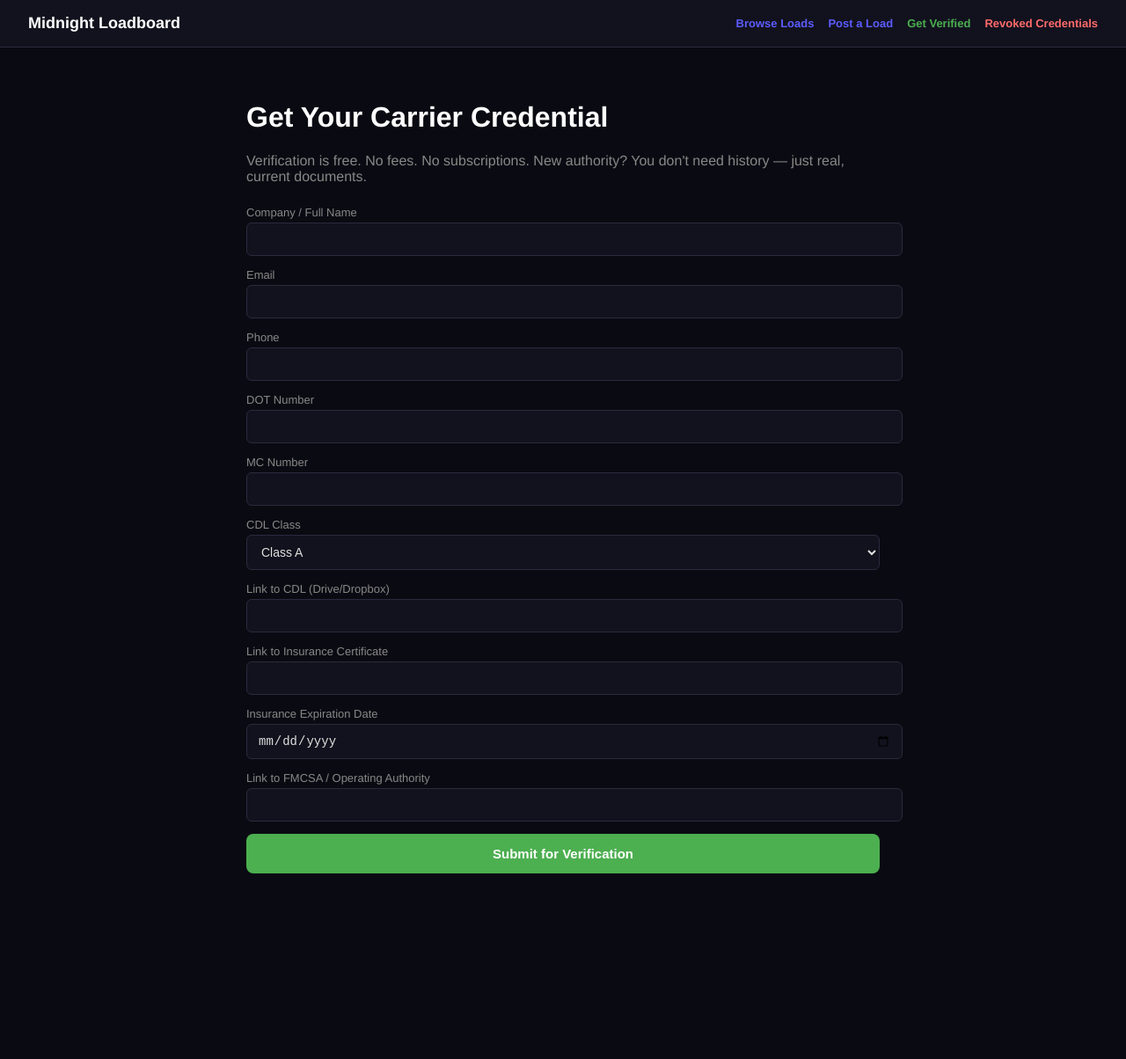
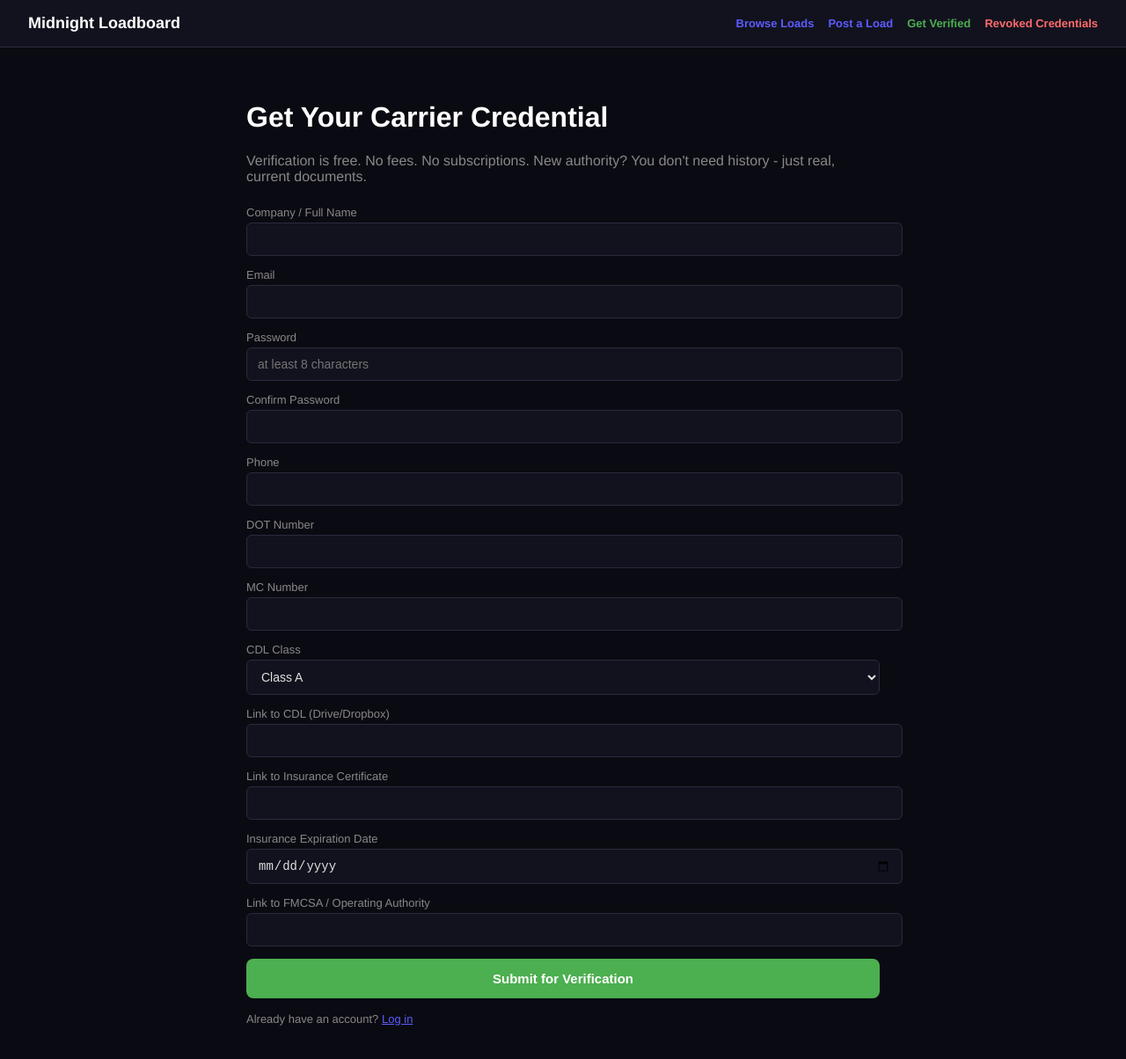
Before and after one commit to Robariano/midnight-loadboard-app, a Next.js app: page /get-verified in a window 1280 px wide. Shown: the top 1204 px of the page at 88% size. Before the commit the page ends 1033 px from the top, so only its background shows below. Built offline with nearby package versions, Linux system fonts and the light colour scheme.

Commit message:
Enhance GetVerified form with password fields
Added password and confirm password fields to the form. Implemented validation to ensure passwords match before submission.

```diff
--- a/app/get-verified/page.js
+++ b/app/get-verified/page.js
@@ -26,9 +26,11 @@ export default function GetVerified() {
           insurance_link: "",
           authority_link: "",
           insurance_expiration_date: "",
+          password: "",
     });
+    const [confirmPassword, setConfirmPassword] = useState("");
     const [status, setStatus] = useState(null);
-  const [carrierInfo, setCarrierInfo] = useState(null);
+    const [error, setError] = useState(null);
 
   function update(field, value) {
         setForm((f) => ({ ...f, [field]: value }));
@@ -36,6 +38,12 @@ export default function GetVerified() {
 
   async function handleSubmit(e) {
         e.preventDefault();
+        setError(null);
+        if (form.password !== confirmPassword) {
+                setStatus("error");
+                setError("Passwords don't match.");
+                return;
+        }
         setStatus("submitting");
         const res = await fetch("/api/carriers", {
                 method: "POST",
@@ -44,42 +52,28 @@ export default function GetVerified() {
         });
         const data = await res.json().catch(() => ({}));
         if (res.ok) {
-      setCarrierInfo(data.carrier);
                 setStatus("success");
         } else {
                 setStatus("error");
+                setError(data.error || "Something went wrong - please try again.");
         }
   }
 
   if (status === "success") {
         return (
                 <div>
-        <h1 style={{ color: "#4caf50" }}>✓ Submitted</h1>
+                  <h1 style={{ color: "#4caf50" }}>Submitted</h1>
           <p style={{ color: "#888" }}>
-          Your documents were submitted. We review everything within 24–48 hours. You'll hear from us at{" "}
+          Your documents were submitted. We review everything within 24-48 hours. You'll hear from us at{" "}
           {form.contact_email}.
 </p>
-        {carrierInfo && (
-          <div style={{
-            marginTop: 20, background: "#12121e", border: "1px solid #2a2a3e",
-            borderRadius: 12, padding: 16,
-          }}>
-            <p style={{ color: "#e0a94c", fontWeight: 700, marginBottom: 10, fontSize: 14 }}>
-              Save these now — you'll need both to claim loads once you're verified. We can't show the
-              secret again.
+        <p style={{ color: "#888", marginTop: 12 }}>
+          You're logged in with the account you just created - use it any time to claim loads or update your
+                      documents.
             </p>
-            <p style={{ fontSize: 12, color: "#888", margin: "0 0 4px" }}>Carrier ID</p>
-            <code style={{
-              display: "block", color: "#5c5cff", fontSize: 13, wordBreak: "break-all", marginBottom: 12,
-            }}>
-              {carrierInfo.id}
-            </code>
-            <p style={{ fontSize: 12, color: "#888", margin: "0 0 4px" }}>Carrier Secret</p>
-            <code style={{ display: "block", color: "#5c5cff", fontSize: 13, wordBreak: "break-all" }}>
-              {carrierInfo.carrier_secret}
-            </code>
-          </div>
-        )}
+        <p style={{ marginTop: 16 }}>
+          <a href="/loads" style={{ color: "#5c5cff" }}>Browse loads</a>
+            </p>
             </div>
     );
 }
@@ -88,7 +82,7 @@ export default function GetVerified() {
         <div>
           <h1 style={{ color: "#fff" }}>Get Your Carrier Credential</h1>
       <p style={{ color: "#888", marginBottom: 24 }}>
-        Verification is free. No fees. No subscriptions. New authority? You don't need history — just real,
+        Verification is free. No fees. No subscriptions. New authority? You don't need history - just real,
                   current documents.
           </p>
       <form onSubmit={handleSubmit}>
@@ -99,6 +93,15 @@ export default function GetVerified() {
                     <label style={labelStyle}>Email</label>
         <input style={inputStyle} type="email" required value={form.contact_email}
           onChange={(e) => update("contact_email", e.target.value)} />
+
+                    <label style={labelStyle}>Password</label>
+        <input style={inputStyle} type="password" required minLength={8} value={form.password}
+          onChange={(e) => update("password", e.target.value)}
+          placeholder="at least 8 characters" />
+
+                    <label style={labelStyle}>Confirm Password</label>
+        <input style={inputStyle} type="password" required minLength={8} value={confirmPassword}
+          onChange={(e) => setConfirmPassword(e.target.value)} />
 
                     <label style={labelStyle}>Phone</label>
         <input style={inputStyle} value={form.contact_phone}
@@ -144,9 +147,12 @@ export default function GetVerified() {
 {status === "submitting" ? "Submitting..." : "Submit for Verification"}
 </button>
 {status === "error" && (
-          <p style={{ color: "#ff6b6b", marginTop: 12 }}>Something went wrong — please try again.</p>
+            <p style={{ color: "#ff6b6b", marginTop: 12 }}>{error || "Something went wrong - please try again."}</p>
         )}
 </form>
+      <p style={{ color: "#888", marginTop: 16, fontSize: 13 }}>
+        Already have an account? <a href="/login" style={{ color: "#5c5cff" }}>Log in</a>
+          </p>
           </div>
   );
 }
```
Lines whose indentation alone changed are shown as unchanged.
